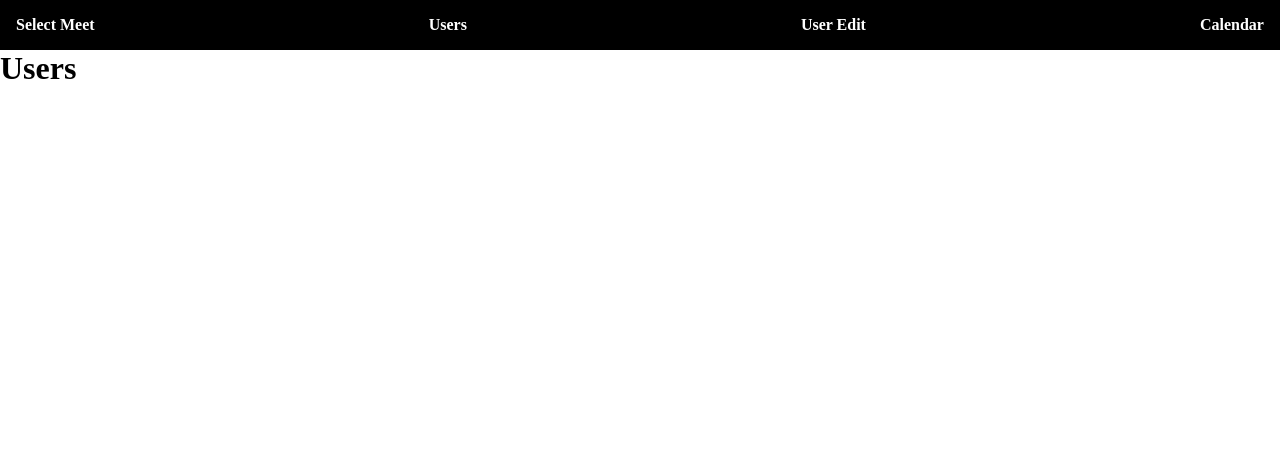
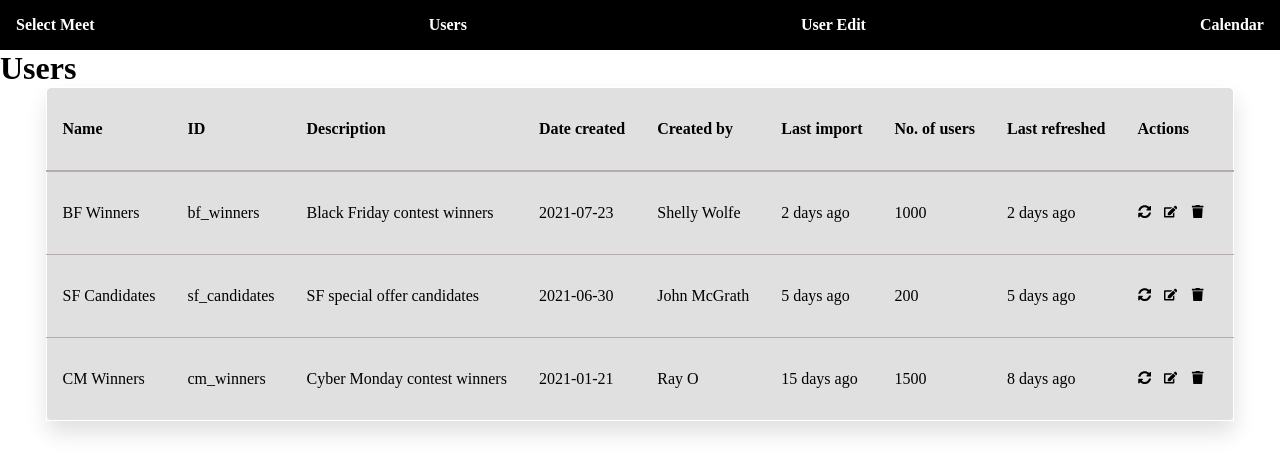
Before and after one commit to odevpl/Calendar, a React (Vite) app: page /users in a window 1280 px wide. Shown: the top 474 px of the page. Built offline with nearby package versions, Linux system fonts and the light colour scheme.

Commit message:
add reusable Table component

```diff
--- /dev/null
+++ b/src/components/users/UsersTable/Table.jsx
@@ -0,0 +1,34 @@
+import './Table.scss';
+
+const Table = ({ data, config, onClick }) => {
+  return (
+    <>
+      <table className='table'>
+        {/* head table */}
+        {/* ================= */}
+        <thead>
+          <tr>
+            {config.map((col) => (
+              <th key={col.id}>{col.name}</th>
+            ))}
+          </tr>
+        </thead>
+        {/* body table  */}
+        {/* ================= */}
+        <tbody>
+          {data.map((row) => (
+            <tr key={row.id} onClick={() => onClick(row)}>
+              {config.map((col) => (
+                <td key={col.id}>
+                  {col.render ? col.render(row) : row[col.key]}
+                </td>
+              ))}
+            </tr>
+          ))}
+        </tbody>
+      </table>
+    </>
+  );
+};
+
+export default Table;
--- /dev/null
+++ b/src/components/users/UsersTable/Table.scss
@@ -0,0 +1,39 @@
+.table {
+  max-width: 1400px;
+  margin: 0 auto;
+  background-color: #e0e0e0;
+  border: 1px solid white;
+  border-radius: 0.5em;
+  box-shadow: 1px 12px 22px #e0e0e0;
+  border-collapse: collapse;
+
+  th,
+  td {
+    padding: 2em 1em;
+    text-align: left;
+  }
+
+  thead {
+    font-weight: 700;
+    border-bottom: 2px solid #b5adad;
+  }
+
+  tbody td {
+    border-bottom: 1px solid #b5adad;
+    .icon-btn {
+      margin-right: 1em;
+      border: none;
+      background: none;
+      cursor: pointer;
+    }
+  }
+
+  tbody tr:last-child td {
+    border-bottom: none;
+  }
+
+  tbody tr:hover {
+    background-color: #b5adad;
+  }
+  // tbody tr td
+}
--- /dev/null
+++ b/src/data/tableData.js
@@ -0,0 +1,38 @@
+const tableData = [
+  {
+    name: 'BF Winners',
+    id: 'bf_winners',
+    description: 'Black Friday contest winners',
+    dateCreated: '2021-07-23',
+    createdBy: 'Shelly Wolfe',
+    lastImport: '2 days ago',
+    noOfUsers: '1000',
+    lastRefreshed: '2 days ago',
+    icons: ['refresh', 'edit', 'delete'],
+  },
+
+  {
+    name: 'SF Candidates',
+    id: 'sf_candidates',
+    description: 'SF special offer candidates',
+    dateCreated: '2021-06-30',
+    createdBy: 'John McGrath',
+    lastImport: '5 days ago',
+    noOfUsers: '200',
+    lastRefreshed: '5 days ago',
+    icons: ['refresh', 'edit', 'delete'],
+  },
+  {
+    name: 'CM Winners',
+    id: 'cm_winners',
+    description: 'Cyber Monday contest winners',
+    dateCreated: '2021-01-21',
+    createdBy: 'Ray O',
+    lastImport: '15 days ago',
+    noOfUsers: '1500',
+    lastRefreshed: '8 days ago',
+    icons: ['refresh', 'edit', 'delete'],
+  },
+];
+
+export default tableData;
--- a/src/pages/users/Users.jsx
+++ b/src/pages/users/Users.jsx
@@ -1,5 +1,21 @@
+import Table from '../../components/users/UsersTable/Table';
+import tableData from '../../data/tableData';
+import tableConfig from './tableConfig';
+
 const Users = () => {
-  return <h1>Users</h1>;
+  const data = tableData;
+  const config = tableConfig;
+
+  const handleRowClick = (row) => {
+    console.log('kliknięto wiersz z danymi:', row);
+  };
+
+  return (
+    <>
+      <h1>Users</h1>
+      <Table data={data} config={config} onClick={handleRowClick} />
+    </>
+  );
 };
 
 export default Users;
--- /dev/null
+++ b/src/pages/users/tableConfig.jsx
@@ -0,0 +1,31 @@
+import { FaSyncAlt, FaEdit, FaTrash } from 'react-icons/fa';
+
+const iconMap = {
+  refresh: <FaSyncAlt />,
+  edit: <FaEdit />,
+  delete: <FaTrash />,
+};
+
+const tableConfig = [
+  { id: 'name', name: 'Name', key: 'name' },
+  { id: 'id', name: 'ID', key: 'id' },
+  { id: 'description', name: 'Description', key: 'description' },
+  { id: 'dateCreated', name: 'Date created', key: 'dateCreated' },
+  { id: 'createdBy', name: 'Created by', key: 'createdBy' },
+  { id: 'lastImport', name: 'Last import', key: 'lastImport' },
+  { id: 'noOfUsers', name: 'No. of users', key: 'noOfUsers' },
+  { id: 'lastRefreshed', name: 'Last refreshed', key: 'lastRefreshed' },
+  {
+    id: 'actions',
+    name: 'Actions',
+    key: 'icons',
+    render: (row) =>
+      row.icons.map((icon) => (
+        <button key={icon} className='icon-btn'>
+          {iconMap[icon]}
+        </button>
+      )),
+  },
+];
+
+export default tableConfig;
```
Also changed, not shown: src/data/calendarData.js (added, +64 -0 lines), 1 other file (tests, documents, lock files or other folders).
